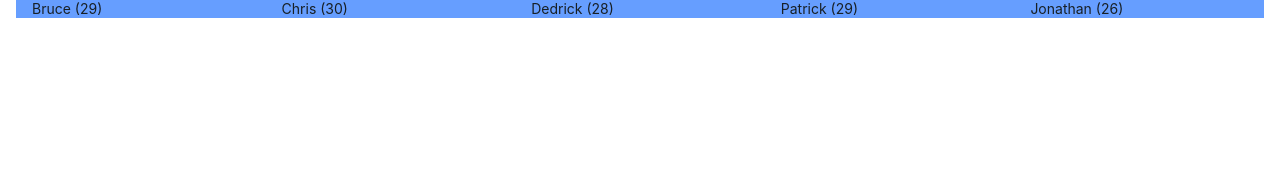
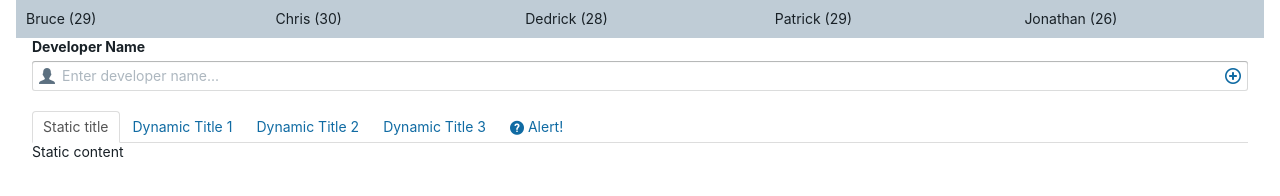
Before and after one commit to mbayopanda/uiCustom, a website: page index.html in a window 1280 px wide. Drawn offline with Linux system fonts and the light colour scheme.

Commit message:
Custom bootstrap theme

```diff
--- a/angular-ui/custom.js
+++ b/angular-ui/custom.js
@@ -24,17 +24,24 @@ function MainController(Modal) {
   // show modal
   vm.show = function show(item) {
     Modal.open({
-      animation: true,
       ariaLabelledBy: 'ui-dialog-title',
       ariaDescribedBy: 'ui-dialog-body',
       templateUrl: './angular-ui/sample-modal.html',
       controller: 'ModalController',
       controllerAs: '$ctrl',
+      size: 'lg',
       resolve: {
         Item : function () { return item; }
       }
     });
   }
+
+  // tabs
+  vm.tabs = [
+    { title:'Dynamic Title 1', content:'Dynamic content 1' },
+    { title:'Dynamic Title 2', content:'Dynamic content 2' },
+    { title:'Dynamic Title 3', content:'Dynamic content 3' }
+  ];
 }
 
 // modal controller
@@ -44,7 +51,6 @@ ModalController.$inject = ['$uibModalInstance', 'Item'];
 
 function ModalController(Instance, Item) {
   var vm = this;
-
   vm.person = Item;
   vm.close  = Instance.close;
 }
--- /dev/null
+++ b/colorize/colorize.css
@@ -0,0 +1,243 @@
+/*
+Gray scale
+
+Black, white and everything in between. The gray scale should be used for the main UI frame: containers, headers, sections, boxes, etc.
+*/
+
+
+.black { color:  #10161a; }
+
+.dark-gray1 { color:  #182026; }
+.dark-gray2 { color:  #202b33; }
+.dark-gray3 { color:  #293742; }
+.dark-gray4 { color:  #30404d; }
+.dark-gray5 { color:  #394b59; }
+
+.gray1 { color:  #5c7080; }
+.gray2 { color:  #738694; }
+.gray3 { color:  #8a9ba8; }
+.gray4 { color:  #a7b6c2; }
+.gray5 { color:  #bfccd6; }
+
+.light-gray1 { color:  #ced9e0; }
+.light-gray2 { color:  #d8e1e8; }
+.light-gray3 { color:  #e1e8ed; }
+.light-gray4 { color:  #ebf1f5; }
+.light-gray5 { color:  #f5f8fa; }
+
+.white { color:  #ffffff; }
+
+.bg-black { background-color:  #10161a; }
+
+.bg-dark-gray1 { background-color:  #182026; }
+.bg-dark-gray2 { background-color:  #202b33; }
+.bg-dark-gray3 { background-color:  #293742; }
+.bg-dark-gray4 { background-color:  #30404d; }
+.bg-dark-gray5 { background-color:  #394b59; }
+
+.bg-gray1 { background-color:  #5c7080; }
+.bg-gray2 { background-color:  #738694; }
+.bg-gray3 { background-color:  #8a9ba8; }
+.bg-gray4 { background-color:  #a7b6c2; }
+.bg-gray5 { background-color:  #bfccd6; }
+
+.bg-light-gray1 { background-color:  #ced9e0; }
+.bg-light-gray2 { background-color:  #d8e1e8; }
+.bg-light-gray3 { background-color:  #e1e8ed; }
+.bg-light-gray4 { background-color:  #ebf1f5; }
+.bg-light-gray5 { background-color:  #f5f8fa; }
+
+.bg-white { background-color:  #ffffff; }
+
+/*
+Core colors
+
+Core colors are reserved for user interface design. Use these to help call attention to specific UI elements, such as buttons, callouts, icons, etc. Each core color is mapped to what we call a visual intent. We use intents to convey the status of UI elements:
+
+Blue (intent: primary) elevates elements from the typical gray scale UI frame.
+Green (intent: success) indicates successful operations.
+Orange (intent: warning) indicates warnings and intermediate states.
+Red (intent: danger) indicates errors and potentially destructive operations.
+Core colors are also designed to:
+
+go well together and be used alongside each other in any application.
+adhere to WCAG 2.0 standards, and therefore are highly accessible to visually impaired and color blind users.
+*/
+
+.blue1 { color:  #0e5a8a; }
+.blue2 { color:  #106ba3; }
+.blue3 { color:  #137cbd; }
+.blue4 { color:  #2b95d6; }
+.blue5 { color:  #48aff0; }
+
+.green1 { color:  #0a6640; }
+.green2 { color:  #0d8050; }
+.green3 { color:  #0f9960; }
+.green4 { color:  #15b371; }
+.green5 { color:  #3dcc91; }
+
+.orange1 { color:  #a66321; }
+.orange2 { color:  #bf7326; }
+.orange3 { color:  #d9822b; }
+.orange4 { color:  #f29d49; }
+.orange5 { color:  #ffb366; }
+
+.red1 { color:  #a82a2a; }
+.red2 { color:  #c23030; }
+.red3 { color:  #db3737; }
+.red4 { color:  #f55656; }
+.red5 { color:  #ff7373; }
+
+.bg-blue1 { background-color:  #0e5a8a; }
+.bg-blue2 { background-color:  #106ba3; }
+.bg-blue3 { background-color:  #137cbd; }
+.bg-blue4 { background-color:  #2b95d6; }
+.bg-blue5 { background-color:  #48aff0; }
+
+.bg-green1 { background-color:  #0a6640; }
+.bg-green2 { background-color:  #0d8050; }
+.bg-green3 { background-color:  #0f9960; }
+.bg-green4 { background-color:  #15b371; }
+.bg-green5 { background-color:  #3dcc91; }
+
+.bg-orange1 { background-color:  #a66321; }
+.bg-orange2 { background-color:  #bf7326; }
+.bg-orange3 { background-color:  #d9822b; }
+.bg-orange4 { background-color:  #f29d49; }
+.bg-orange5 { background-color:  #ffb366; }
+
+.bg-red1 { background-color:  #a82a2a; }
+.bg-red2 { background-color:  #c23030; }
+.bg-red3 { background-color:  #db3737; }
+.bg-red4 { background-color:  #f55656; }
+.bg-red5 { background-color:  #ff7373; }
+
+/*
+Extended colors
+
+Extended colors should typically be reserved for data visualizations { color:  any time
+you need to represent data of some sort, you can use these.
+These colors are less strict on [WCAG 2.0](https { color: //www.w3.org/TR/WCAG20/)
+accessibility standards and should therefore not be used for typical user
+interface design — take a look at [core colors](#colors.core) instead.
+*/
+
+.vermilion1 { color:  #9e2b0e; }
+.vermilion2 { color:  #b83211; }
+.vermilion3 { color:  #d13913; }
+.vermilion4 { color:  #eb532d; }
+.vermilion5 { color:  #ff6e4a; }
+
+.rose1 { color:  #a82255; }
+.rose2 { color:  #c22762; }
+.rose3 { color:  #db2c6f; }
+.rose4 { color:  #f5498b; }
+.rose5 { color:  #ff66a1; }
+
+.violet1 { color:  #5c255c; }
+.violet2 { color:  #752f75; }
+.violet3 { color:  #8f398f; }
+.violet4 { color:  #a854a8; }
+.violet5 { color:  #c274c2; }
+
+.indigo1 { color:  #5642a6; }
+.indigo2 { color:  #634dbf; }
+.indigo3 { color:  #7157d9; }
+.indigo4 { color:  #9179f2; }
+.indigo5 { color:  #ad99ff; }
+
+.cobalt1 { color:  #1f4b99; }
+.cobalt2 { color:  #2458b3; }
+.cobalt3 { color:  #2965cc; }
+.cobalt4 { color:  #4580e6; }
+.cobalt5 { color:  #669eff; }
+
+.turquoise1 { color:  #008075; }
+.turquoise2 { color:  #00998c; }
+.turquoise3 { color:  #00b3a4; }
+.turquoise4 { color:  #14ccbd; }
+.turquoise5 { color:  #2ee6d6; }
+
+.forest1 { color:  #1d7324; }
+.forest2 { color:  #238c2c; }
+.forest3 { color:  #29a634; }
+.forest4 { color:  #43bf4d; }
+.forest5 { color:  #62d96b; }
+
+.lime1 { color:  #728c23; }
+.lime2 { color:  #87a629; }
+.lime3 { color:  #9bbf30; }
+.lime4 { color:  #b6d94c; }
+.lime5 { color:  #d1f26d; }
+
+.gold1 { color:  #a67908; }
+.gold2 { color:  #bf8c0a; }
+.gold3 { color:  #d99e0b; }
+.gold4 { color:  #f2b824; }
+.gold5 { color:  #ffc940; }
+
+.sepia1 { color:  #63411e; }
+.sepia2 { color:  #7d5125; }
+.sepia3 { color:  #96622d; }
+.sepia4 { color:  #b07b46; }
+.sepia5 { color:  #c99765; }
+
+.bg-vermilion1 { background-color:  #9e2b0e; }
+.bg-vermilion2 { background-color:  #b83211; }
+.bg-vermilion3 { background-color:  #d13913; }
+.bg-vermilion4 { background-color:  #eb532d; }
+.bg-vermilion5 { background-color:  #ff6e4a; }
+
+.bg-rose1 { background-color:  #a82255; }
+.bg-rose2 { background-color:  #c22762; }
+.bg-rose3 { background-color:  #db2c6f; }
+.bg-rose4 { background-color:  #f5498b; }
+.bg-rose5 { background-color:  #ff66a1; }
+
+.bg-violet1 { background-color:  #5c255c; }
+.bg-violet2 { background-color:  #752f75; }
+.bg-violet3 { background-color:  #8f398f; }
+.bg-violet4 { background-color:  #a854a8; }
+.bg-violet5 { background-color:  #c274c2; }
+
+.bg-indigo1 { background-color:  #5642a6; }
+.bg-indigo2 { background-color:  #634dbf; }
+.bg-indigo3 { background-color:  #7157d9; }
+.bg-indigo4 { background-color:  #9179f2; }
+.bg-indigo5 { background-color:  #ad99ff; }
+
+.bg-cobalt1 { background-color:  #1f4b99; }
+.bg-cobalt2 { background-color:  #2458b3; }
+.bg-cobalt3 { background-color:  #2965cc; }
+.bg-cobalt4 { background-color:  #4580e6; }
+.bg-cobalt5 { background-color:  #669eff; }
+
+.bg-turquoise1 { background-color:  #008075; }
+.bg-turquoise2 { background-color:  #00998c; }
+.bg-turquoise3 { background-color:  #00b3a4; }
+.bg-turquoise4 { background-color:  #14ccbd; }
+.bg-turquoise5 { background-color:  #2ee6d6; }
+
+.bg-forest1 { background-color:  #1d7324; }
+.bg-forest2 { background-color:  #238c2c; }
+.bg-forest3 { background-color:  #29a634; }
+.bg-forest4 { background-color:  #43bf4d; }
+.bg-forest5 { background-color:  #62d96b; }
+
+.bg-lime1 { background-color:  #728c23; }
+.bg-lime2 { background-color:  #87a629; }
+.bg-lime3 { background-color:  #9bbf30; }
+.bg-lime4 { background-color:  #b6d94c; }
+.bg-lime5 { background-color:  #d1f26d; }
+
+.bg-gold1 { background-color:  #a67908; }
+.bg-gold2 { background-color:  #bf8c0a; }
+.bg-gold3 { background-color:  #d99e0b; }
+.bg-gold4 { background-color:  #f2b824; }
+.bg-gold5 { background-color:  #ffc940; }
+
+.bg-sepia1 { background-color:  #63411e; }
+.bg-sepia2 { background-color:  #7d5125; }
+.bg-sepia3 { background-color:  #96622d; }
+.bg-sepia4 { background-color:  #b07b46; }
+.bg-sepia5 { background-color:  #c99765; }
--- a/index.html
+++ b/index.html
@@ -10,7 +10,13 @@
     <title>Accounting EZ theme</title>
 
     <!--animate css -->
+    <link href="./dist/css/aze.css" rel="stylesheet">
+
+    <!--animate css -->
     <link href="./animate/animate.css" rel="stylesheet">
+
+    <!--colorize css -->
+    <link href="./colorize/colorize.css" rel="stylesheet">
 
     <!--flexbox grid -->
     <link href="./flexboxgrid/flexboxgrid.css" rel="stylesheet">
@@ -18,14 +24,58 @@
     <!-- blueprint theme core CSS -->
     <link href="./blueprint/theme.css" rel="stylesheet">
 
+    <!-- blueprint angular tool theme core CSS -->
+    <link href="./blueprint/ui-bootstrap.css" rel="stylesheet">
+
   </head>
   <body>
 
     <div class="container-fluid" ng-controller="MainController as $ctrl">
 
       <div class="row">
-        <div class="col-xs" style="background-color: #669EFF;" ng-repeat="item in $ctrl.people">
+        <div class="col-xs bg-gray5" style="padding: 10px;" ng-repeat="item in $ctrl.people">
           <span ng-click="$ctrl.show(item)">{{ item.name }}</span> ({{ item.age }})
+        </div>
+      </div>
+
+      <!--Typeahead -->
+      <div class="row">
+        <div class="col-xs">
+          <label class="ui-label">
+            Developer Name
+            <div class="ui-input-group">
+              <span class="ui-icon ui-icon-person"></span>
+              <input
+                class="ui-input"
+                style=""
+                type="text"
+                placeholder="Enter developer name..."
+                ng-model="$ctrl.developer"
+                uib-typeahead="person as person.name + ' ' + person.age for person in $ctrl.people | filter:$viewValue | limitTo:5"
+                dir="auto" />
+              <button class="ui-button ui-minimal ui-intent-primary ui-icon-add"
+                title="Add a developper"
+                ng-click="$ctrl.show()"></button>
+            </div>
+          </label>
+        </div>
+      </div>
+
+      <!--tabs component -->
+      <div class="row">
+        <div class="col-xs">
+          <uib-tabset>
+            <uib-tab index="0" heading="Static title">Static content</uib-tab>
+            <uib-tab index="$index + 1" ng-repeat="tab in $ctrl.tabs" heading="{{tab.title}}" disable="tab.disabled">
+              {{tab.content}}
+            </uib-tab>
+            <uib-tab index="4" select="alertMe()">
+              <uib-tab-heading>
+                <span class="ui-icon ui-icon-help"></span> Alert!
+              </uib-tab-heading>
+              I've got an HTML heading, and a select callback. Pretty cool!
+            </uib-tab>
+          </uib-tabset>
         </div>
       </div>
 
--- a/less/core.less
+++ b/less/core.less
@@ -5,45 +5,45 @@
 // Reset and dependencies
 @import "normalize.less";
 @import "print.less";
-@import "glyphicons.less";
+// @import "glyphicons.less";
 
 // Core CSS
-@import "scaffolding.less";
-@import "type.less";
-@import "code.less";
+// @import "scaffolding.less";
+// @import "type.less";
+// @import "code.less";
 @import "grid.less";
 @import "tables.less";
 @import "forms.less";
-@import "buttons.less";
+// @import "buttons.less";
 
 // Components
 @import "component-animations.less";
-@import "dropdowns.less";
-@import "button-groups.less";
-@import "input-groups.less";
+// @import "dropdowns.less";
+// @import "button-groups.less";
+// @import "input-groups.less";
 @import "navs.less";
 @import "navbar.less";
-@import "breadcrumbs.less";
-@import "pagination.less";
-@import "pager.less";
-@import "labels.less";
-@import "badges.less";
-@import "jumbotron.less";
-@import "thumbnails.less";
-@import "alerts.less";
-@import "progress-bars.less";
-@import "media.less";
-@import "list-group.less";
-@import "panels.less";
-@import "responsive-embed.less";
-@import "wells.less";
-@import "close.less";
+// @import "breadcrumbs.less";
+// @import "pagination.less";
+// @import "pager.less";
+// @import "labels.less";
+// @import "badges.less";
+// @import "jumbotron.less";
+// @import "thumbnails.less";
+// @import "alerts.less";
+// @import "progress-bars.less";
+// @import "media.less";
+// @import "list-group.less";
+// @import "panels.less";
+// @import "responsive-embed.less";
+// @import "wells.less";
+// @import "close.less";
 
 // Components w/ JavaScript
 @import "modals.less";
-@import "tooltip.less";
-@import "popovers.less";
-@import "carousel.less";
+// @import "tooltip.less";
+// @import "popovers.less";
+// @import "carousel.less";
 
 // Utility classes
 @import "utilities.less";
--- a/less/variables.less
+++ b/less/variables.less
@@ -14,7 +14,7 @@
 @gray-light:             lighten(@gray-base, 46.7%); // #777
 @gray-lighter:           lighten(@gray-base, 93.5%); // #eee
 
-@brand-primary:         darken(#428bca, 6.5%); // #337ab7
+@brand-primary:         #5C7080; // darken(#428bca, 6.5%); // #337ab7
 @brand-success:         #5cb85c;
 @brand-info:            #5bc0de;
 @brand-warning:         #f0ad4e;
@@ -419,7 +419,7 @@
 //##
 
 //=== Shared nav styles
-@nav-link-padding:                          10px 15px;
+@nav-link-padding:                          5px 10px;
 @nav-link-hover-bg:                         @gray-lighter;
 
 @nav-disabled-link-color:                   @gray-light;
```
Also changed, not shown: blueprint/ui-bootstrap.css (added, +21 -0 lines), angular-ui/ui-bootstrap-tpls.js, blueprint/theme.css, dist/css/aze.css, readme.md (added).
